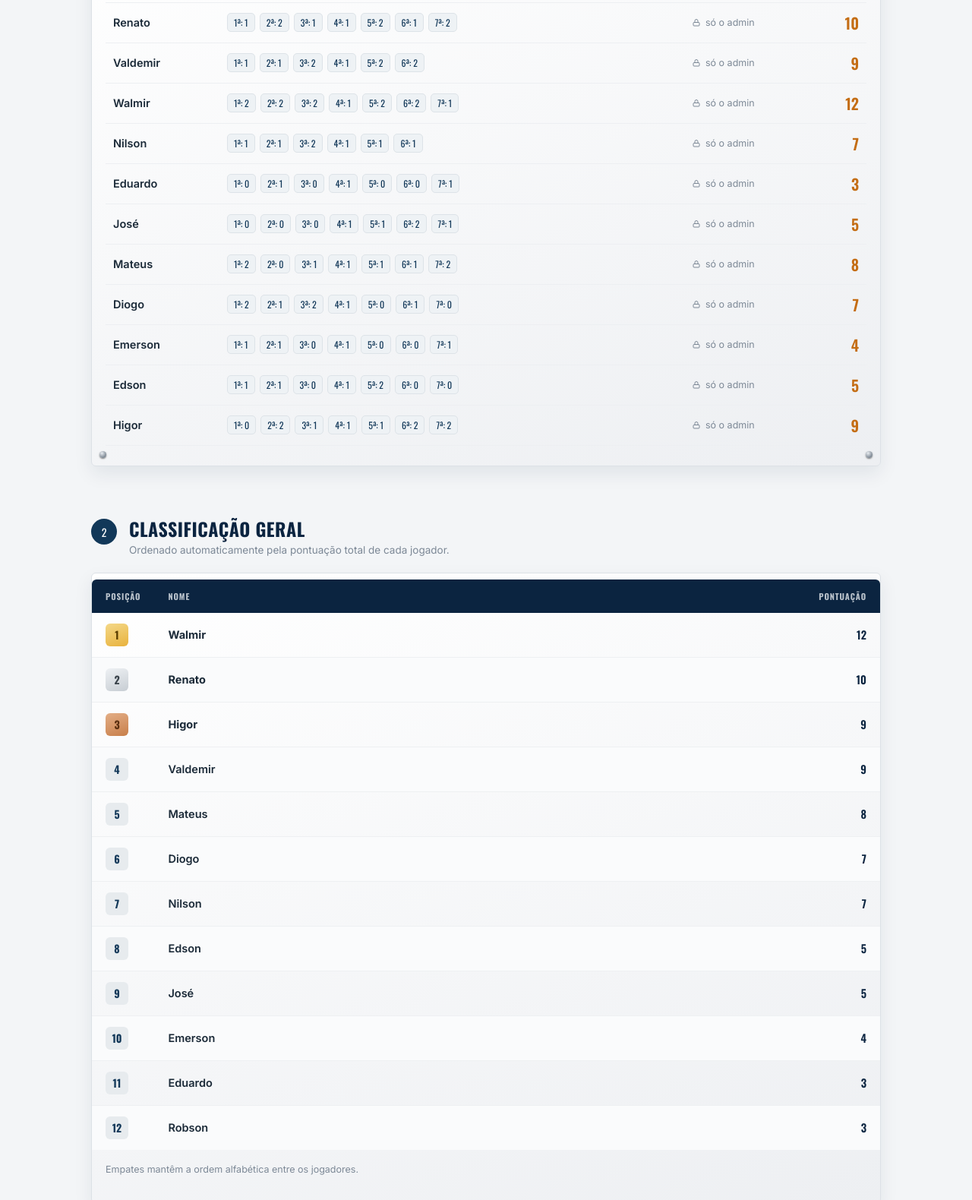
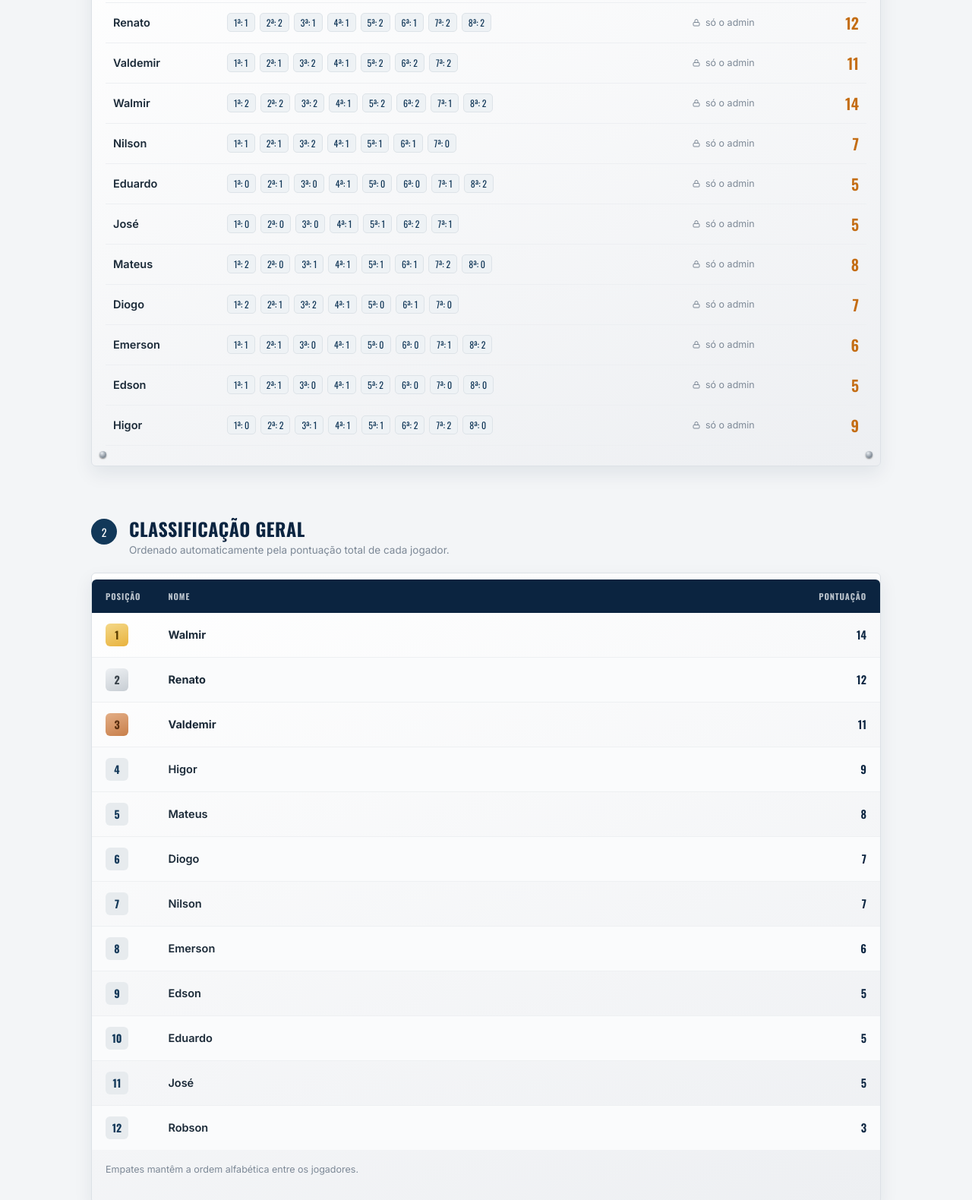
Before and after one commit to Laeyan/sinucaoacofer, a plain HTML site: page index.html in a window 1280 px wide. Shown: the part 907-2487 px from the top of the page at 76% size. Drawn offline with nearby package versions, Linux system fonts and the light colour scheme.

Commit message:
Update player seed data with additional valuesdia 04

```diff
--- a/index.html
+++ b/index.html
@@ -1356,18 +1356,18 @@
 
   // seed with the current spreadsheet state
   const seed = {
-    "Robson":[1,0,1,1,0,0,0],
-    "Renato":[1,2,1,1,2,1,2],
-    "Valdemir":[1,1,2,1,2,2],
-    "Walmir":[2,2,2,1,2,2,1],
-    "Nilson":[1,1,2,1,1,1],
-    "Eduardo":[0,1,0,1,0,0,1],
+    "Robson":[1,0,1,1,0,0,0,0],
+    "Renato":[1,2,1,1,2,1,2,2],
+    "Valdemir":[1,1,2,1,2,2,2],
+    "Walmir":[2,2,2,1,2,2,1,2],
+    "Nilson":[1,1,2,1,1,1,0],
+    "Eduardo":[0,1,0,1,0,0,1,2],
     "José":[0,0,0,1,1,2,1],
-    "Mateus":[2,0,1,1,1,1,2],
+    "Mateus":[2,0,1,1,1,1,2,0],
     "Diogo":[2,1,2,1,0,1,0],
-    "Emerson":[1,1,0,1,0,0,1],
-    "Edson":[1,1,0,1,2,0,0],
-    "Higor":[0,2,1,1,1,2,2]
+    "Emerson":[1,1,0,1,0,0,1,2],
+    "Edson":[1,1,0,1,2,0,0,0],
+    "Higor":[0,2,1,1,1,2,2,0]
   };
 
   const state = {};
```
